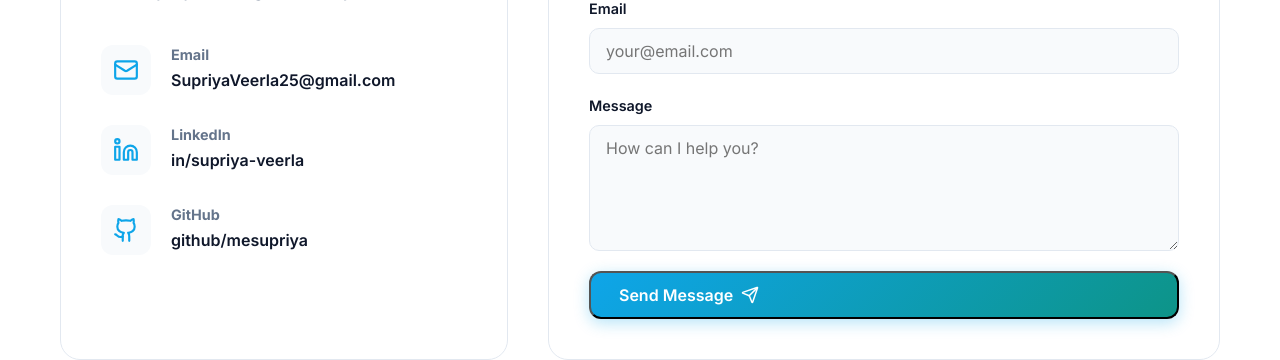
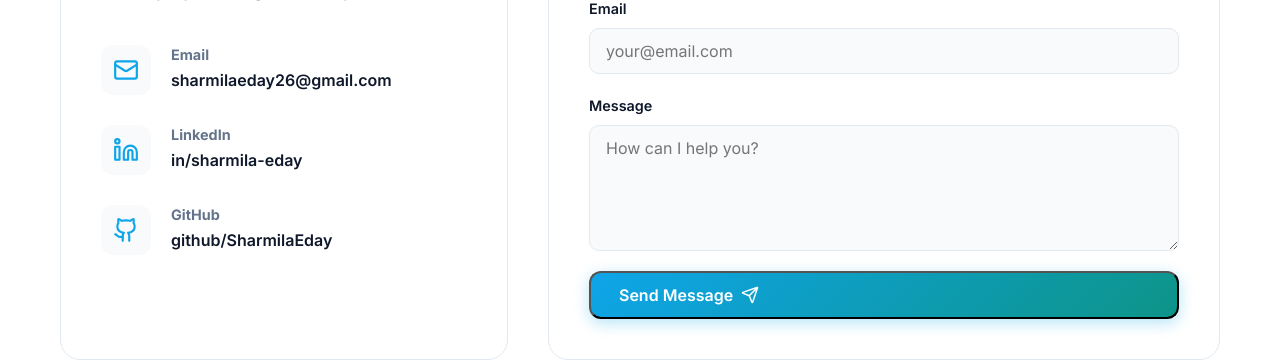
Before and after one commit to SharmilaEday/my-portfolio, a React (Vite) app: page / in a window 1280 px wide. Shown: the part 4726-5086 px from the top of the page. Built offline with nearby package versions, Linux system fonts and the light colour scheme.

Commit message:
Update contact information for Sharmila Eday

```diff
--- a/src/components/Contact.jsx
+++ b/src/components/Contact.jsx
@@ -29,21 +29,21 @@ const Contact = () => {
                             <Mail className="method-icon" size={24} />
                             <div>
                                 <h4>Email</h4>
-                                <a href="mailto:SupriyaVeerla25@gmail.com">SupriyaVeerla25@gmail.com</a>
+                                <a href="mailto:sharmilaeday26@gmail.com">sharmilaeday26@gmail.com</a>
                             </div>
                         </div>
                         <div className="method">
                             <Linkedin className="method-icon" size={24} />
                             <div>
                                 <h4>LinkedIn</h4>
-                                <a href="https://linkedin.com/in/supriya-veerla" target="_blank" rel="noopener noreferrer">in/supriya-veerla</a>
+                                <a href="https://www.linkedin.com/in/sharmilaeday/" target="_blank" rel="noopener noreferrer">in/sharmila-eday</a>
                             </div>
                         </div>
                         <div className="method">
                             <Github className="method-icon" size={24} />
                             <div>
                                 <h4>GitHub</h4>
-                                <a href="https://github.com/mesupriya" target="_blank" rel="noopener noreferrer">github/mesupriya</a>
+                                <a href="https://github.com/SharmilaEday" target="_blank" rel="noopener noreferrer">github/SharmilaEday</a>
                             </div>
                         </div>
                     </div>
```
